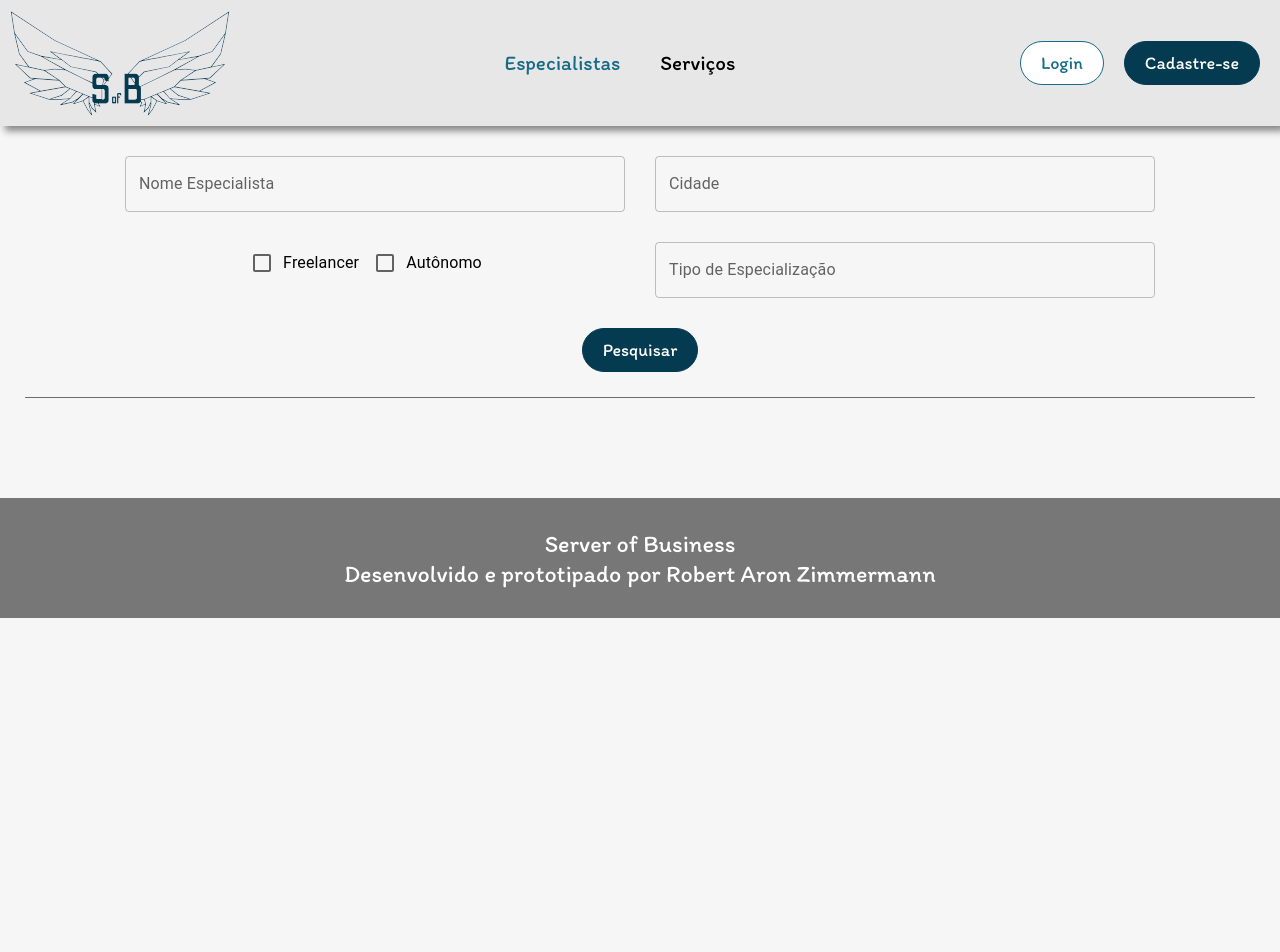
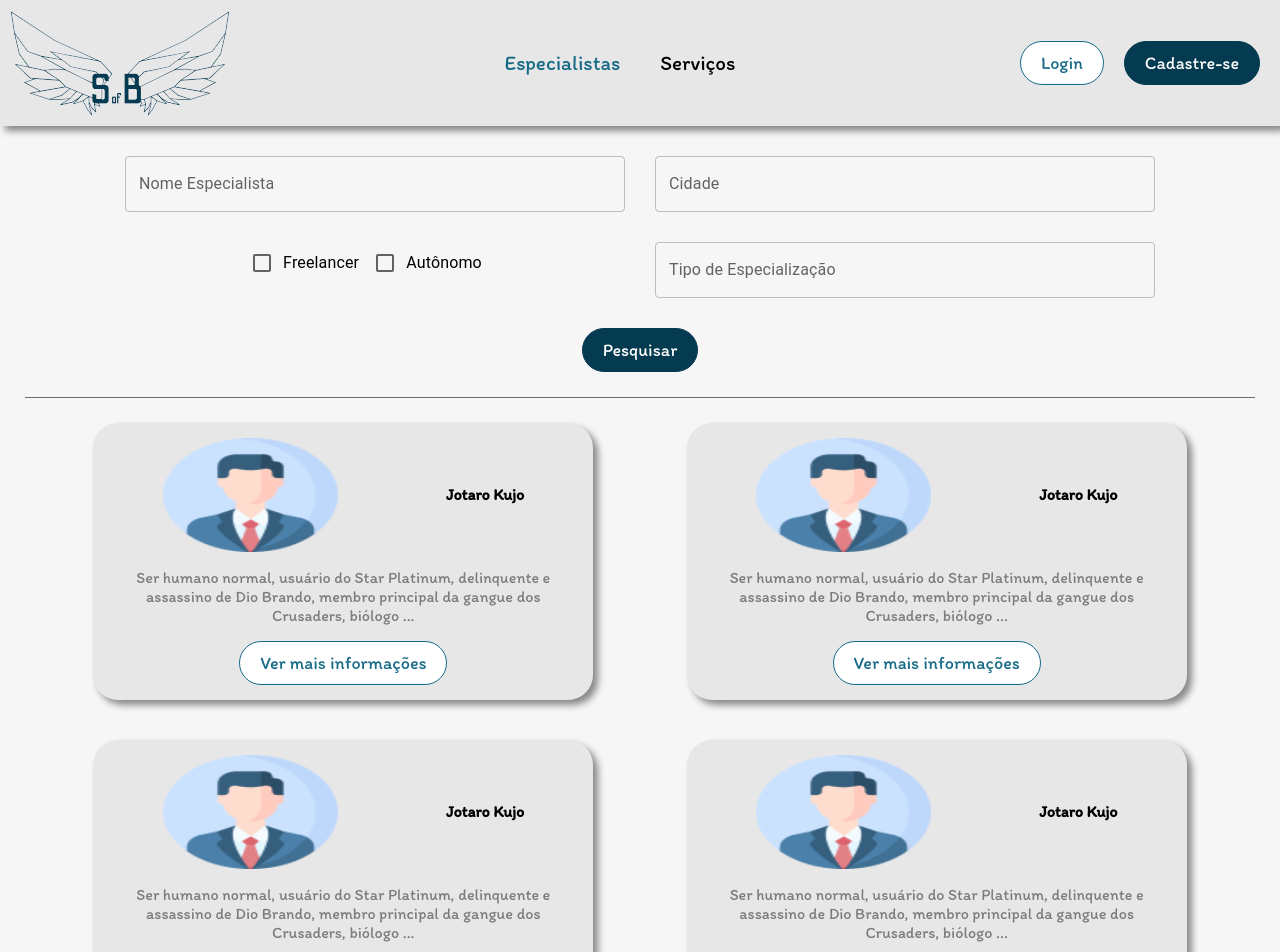
Before and after one commit to RA4Z/server-of-business, a React (Create React App) app: page /pesquisa/1/1 in a window 1280 px wide. Shown: the top 952 px of the page. Before the commit the page ends 800 px from the top, so only its background shows below. Built offline with nearby package versions, Linux system fonts and the light colour scheme.

Commit message:
Exibindo cards com valores estáticos

```diff
--- a/src/pages/Pesquisa/Pesquisa.module.scss
+++ b/src/pages/Pesquisa/Pesquisa.module.scss
@@ -34,3 +34,10 @@ form {
         flex-direction: column;
     }
 }
+
+.container {
+    display: flex;
+    justify-content: space-evenly;
+    flex-wrap: wrap;
+    row-gap: 40px;
+}
--- a/src/pages/Pesquisa/index.tsx
+++ b/src/pages/Pesquisa/index.tsx
@@ -1,7 +1,9 @@
 import { Checkbox, Divider, FormControlLabel, TextField } from '@mui/material'
+import { info_preenchida } from './infos'
 import styles from './Pesquisa.module.scss'
 import Button from 'components/Button'
 import { useParams } from 'react-router-dom'
+import Card from 'components/Card'
 
 export default function Pesquisa({ childToParent }: any) {
     const { categoria, especifico } = useParams();
@@ -21,7 +23,7 @@ export default function Pesquisa({ childToParent }: any) {
             <form>
                 <div className={styles.pesquisas}>
                     <div className={styles.pesquisas__left}>
-                        <TextField id="outlined-name" label="Nome Especialista" variant="outlined" autoComplete="username" className={styles.input} />
+                        <TextField id="outlined-name" label={info_preenchida[Number(categoria) - 1].titulo} variant="outlined" autoComplete="username" className={styles.input} />
                         <div>
                             <FormControlLabel control={<Checkbox defaultChecked={especifico === 'free' ? true : false} />} label="Freelancer" className={styles.check} />
                             <FormControlLabel control={<Checkbox defaultChecked={especifico === 'auto' ? true : false} />} label="Autônomo" className={styles.check} />
@@ -36,6 +38,17 @@ export default function Pesquisa({ childToParent }: any) {
                 <Divider style={{ background: '#7C7C7C', width: 'auto', margin: 25 }}></Divider>
             </form>
 
+            <div className={styles.container}>
+                {info_preenchida[Number(categoria) - 1].cards.map((card) => (
+                    <Card
+                        key={card.titulo}
+                        titulo={card.titulo}
+                        descricao={card.descricao}
+                        imagem={card.imagem}
+                        buttonText='Ver mais informações'
+                    />
+                ))}
+            </div>
         </>
     )
 }
--- /dev/null
+++ b/src/pages/Pesquisa/infos.ts
@@ -0,0 +1,73 @@
+export const info_preenchida = [
+    {
+        pagina: 'Especialistas',
+        titulo: 'Nome Especialista',
+        cards: [
+            {
+                titulo: 'Jotaro Kujo',
+                estrelas: 4.7,
+                cargo: 'Biólogo',
+                descricao: 'Ser humano normal, usuário do Star Platinum, delinquente e assassino de Dio Brando, membro principal da gangue dos Crusaders, biólogo ...',
+                imagem: '/assets/user.png',
+            },
+            {
+                titulo: 'Jotaro Kujo',
+                estrelas: 4.7,
+                cargo: 'Biólogo',
+                descricao: 'Ser humano normal, usuário do Star Platinum, delinquente e assassino de Dio Brando, membro principal da gangue dos Crusaders, biólogo ...',
+                imagem: '/assets/user.png',
+            },
+            {
+                titulo: 'Jotaro Kujo',
+                estrelas: 4.7,
+                cargo: 'Biólogo',
+                descricao: 'Ser humano normal, usuário do Star Platinum, delinquente e assassino de Dio Brando, membro principal da gangue dos Crusaders, biólogo ...',
+                imagem: '/assets/user.png',
+            },
+            {
+                titulo: 'Jotaro Kujo',
+                estrelas: 4.7,
+                cargo: 'Biólogo',
+                descricao: 'Ser humano normal, usuário do Star Platinum, delinquente e assassino de Dio Brando, membro principal da gangue dos Crusaders, biólogo ...',
+                imagem: '/assets/user.png',
+            },
+            {
+                titulo: 'Jotaro Kujo',
+                estrelas: 4.7,
+                cargo: 'Biólogo',
+                descricao: 'Ser humano normal, usuário do Star Platinum, delinquente e assassino de Dio Brando, membro principal da gangue dos Crusaders, biólogo ...',
+                imagem: '/assets/user.png',
+            },
+        ]
+    },
+    {
+        pagina: 'Serviços',
+        titulo: 'Título do Serviço',
+        cards: [
+            {
+                titulo: 'Pedreiro Solicitado em Schroeder',
+                necessario: 'Autônomo',
+                descricao: 'Obra em Schroeder na rua Germano Muller, bairro Centro Norte, expectativa de 6 meses de obra.',
+                imagem: '/assets/contratar_freelancer.jpg',
+            },
+            {
+                titulo: 'Pedreiro Solicitado em Schroeder',
+                necessario: 'Autônomo',
+                descricao: 'Obra em Schroeder na rua Germano Muller, bairro Centro Norte, expectativa de 6 meses de obra.',
+                imagem: '/assets/contratar_freelancer.jpg',
+            },
+            {
+                titulo: 'Pedreiro Solicitado em Schroeder',
+                necessario: 'Autônomo',
+                descricao: 'Obra em Schroeder na rua Germano Muller, bairro Centro Norte, expectativa de 6 meses de obra.',
+                imagem: '/assets/contratar_freelancer.jpg',
+            },
+            {
+                titulo: 'Pedreiro Solicitado em Schroeder',
+                necessario: 'Autônomo',
+                descricao: 'Obra em Schroeder na rua Germano Muller, bairro Centro Norte, expectativa de 6 meses de obra.',
+                imagem: '/assets/contratar_freelancer.jpg',
+            }
+        ]
+    }
+]
```
Also changed, not shown: public/assets/user.png (added).
